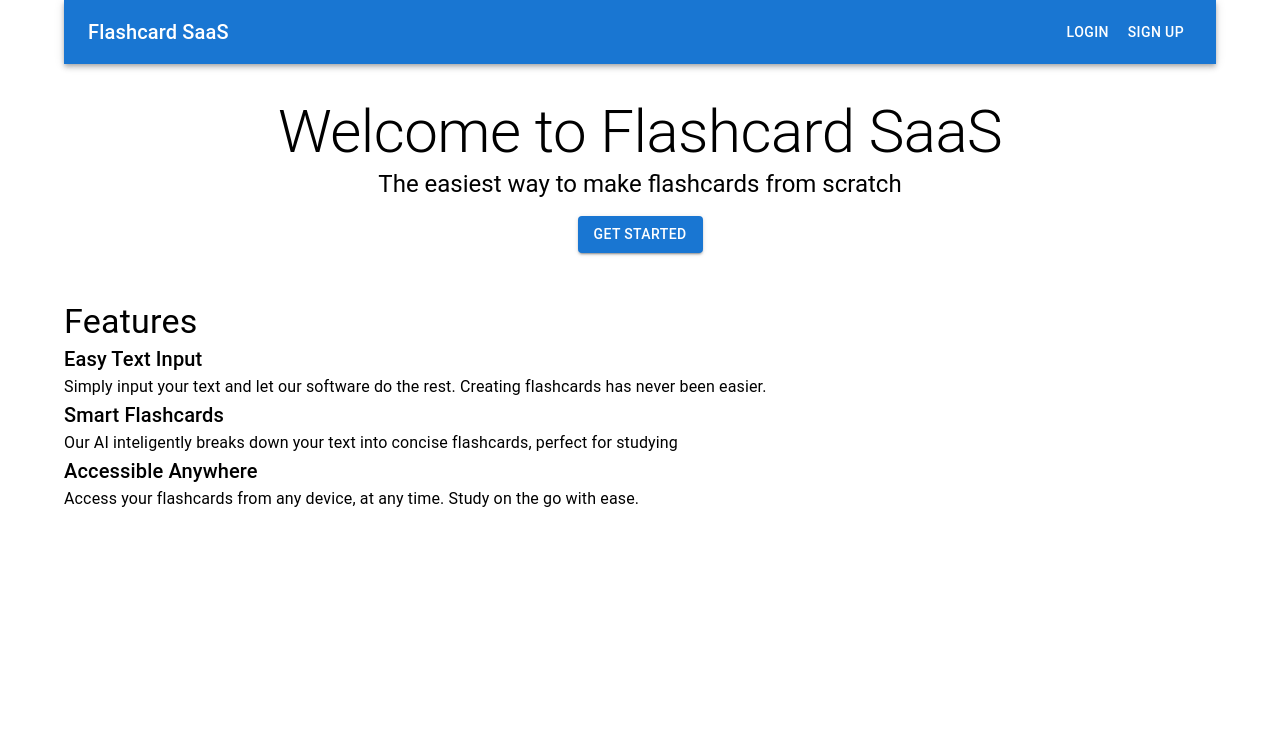
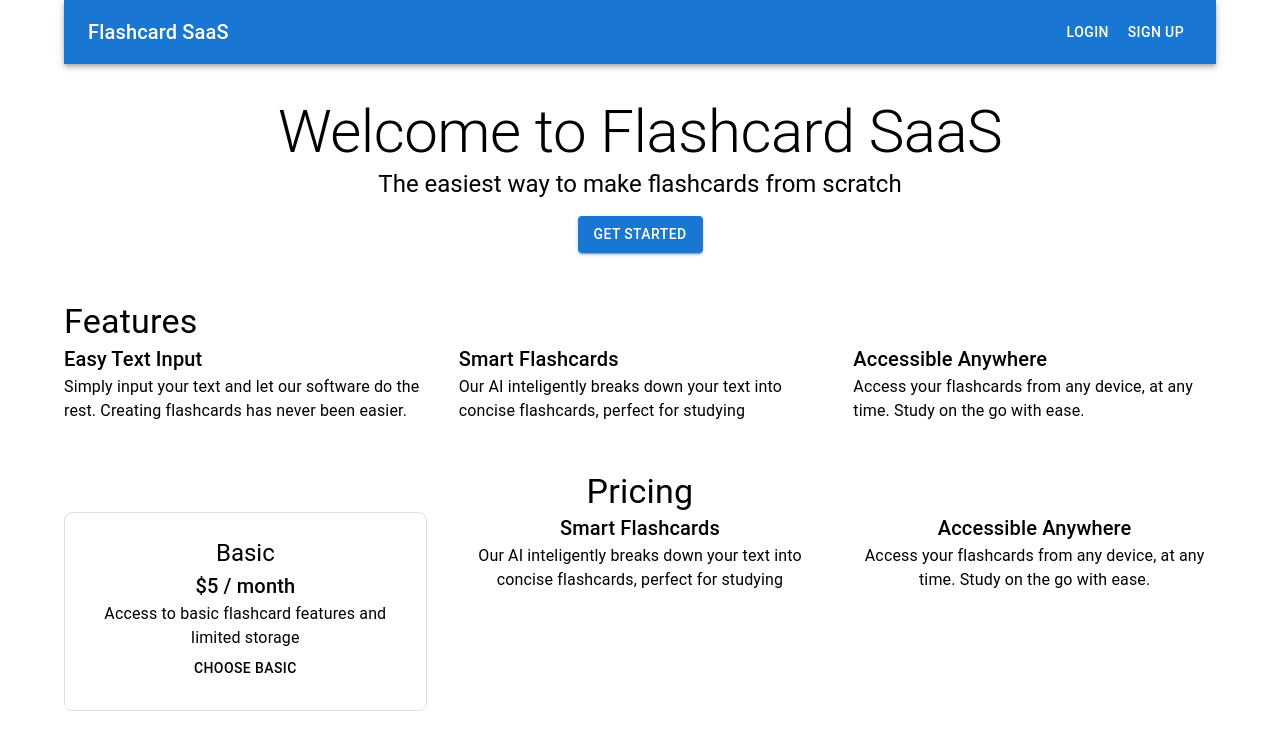
Before and after one commit to muhtasim24/AI-Flashcards, a Next.js app: page / in a window 1280 px wide. Shown: the top 750 px of the page. Built offline with nearby package versions, Linux system fonts and the light colour scheme; no server answers.

Commit message:
Fixed grid alignment

```diff
--- a/app/page.js
+++ b/app/page.js
@@ -3,9 +3,8 @@
 import Image from "next/image";
 import getStripe from "@/utils/get-stripe";
 import { SignedIn, SignedOut, UserButton } from "@clerk/nextjs";
-import { Container, AppBar, Toolbar, Typography, Button, Box} from "@mui/material";
+import { Container, AppBar, Toolbar, Typography, Button, Box, Grid} from "@mui/material";
 import Head from 'next/head'
-import { Grid } from "@mui/system";
 
 export default function Home() {
   return (
@@ -33,17 +32,17 @@ export default function Home() {
         my: 4,
       }}>
         <Typography variant = 'h2'> Welcome to Flashcard SaaS </Typography>
-        <Typography variant = 'h5'> {' '}
-        The easiest way to make flashcards from scratch
+        <Typography variant = 'h5'>
+          {' '}
+          The easiest way to make flashcards from scratch
         </Typography>
-        <Button variant = 'contained' color ='primary' sx = {{mt: 2}}> Get Started</Button>
+        <Button variant = "contained" color ='primary' sx = {{mt: 2}}> Get Started</Button>
       </Box>
       <Box sx = {{my:6}}>
         <Typography variant = "h4" components = "h2">
           Features
         </Typography>
-        <Grid contained spacing = {4}>
-
+        <Grid container spacing = {4}>
           <Grid item xs = {12} md={4}>
           <Typography variant="h6">
             Easy Text Input
@@ -73,7 +72,50 @@ export default function Home() {
             Access your flashcards from any device, at any time. Study on the go with ease.
           </Typography>
           </Grid>
-
+        </Grid>
+      </Box>
+      <Box sx= {{
+        textAlign: 'center',
+        my: 6,
+      }}>
+        <Typography variant = 'h4'>Pricing</Typography>
+        <Grid container spacing = {4}>
+          <Grid item xs = {12} md={4}>
+            <Box sx= {{
+              p: 3,
+              border: '1px solid',
+              borderColor: 'grey.300',
+              borderRadius: 2,
+            }}>
+              <Typography variant="h5">Basic</Typography>
+              <Typography variant="h6">$5 / month</Typography>
+              <Typography>
+                {' '}
+                Access to basic flashcard features and limited storage
+              </Typography>
+              <Button variant = "container" color = 'primary'>
+                Choose basic
+              </Button>
+            </Box>
+          </Grid>
+          <Grid item xs = {12} md={4}>
+            <Typography variant="h6">
+              Smart Flashcards
+            </Typography>
+            <Typography>
+              {' '}
+              Our AI inteligently breaks down your text into concise flashcards, perfect for studying
+            </Typography>
+          </Grid>
+          <Grid item xs = {12} md={4}>
+            <Typography variant="h6">
+              Accessible Anywhere
+            </Typography>
+            <Typography>
+              {' '}
+              Access your flashcards from any device, at any time. Study on the go with ease.
+            </Typography>
+          </Grid>
         </Grid>
       </Box>
     </Container>
```
